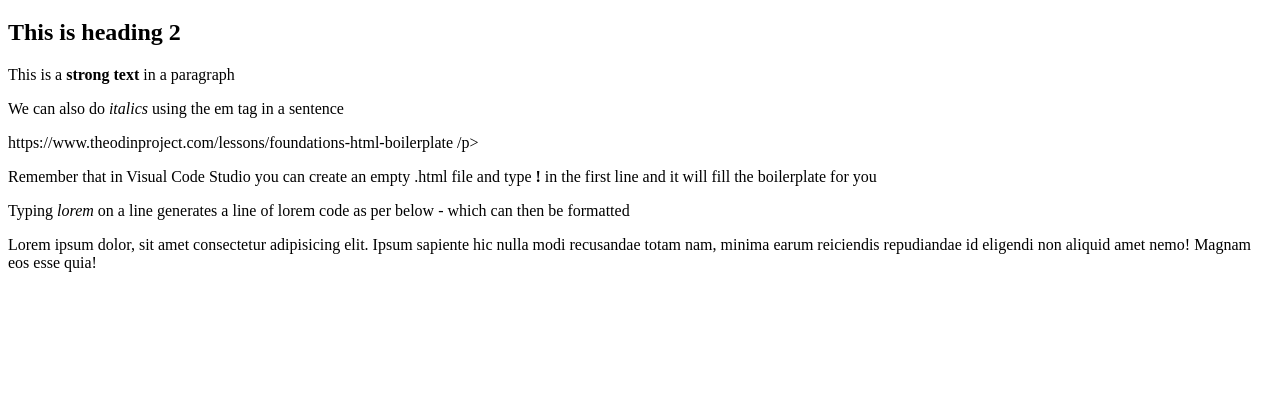
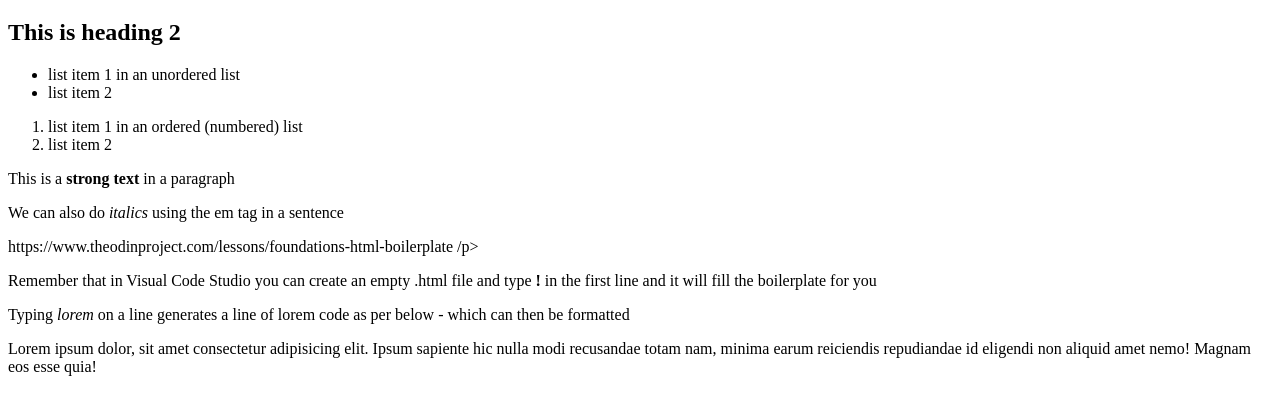
Before and after one commit to awebling/Odin, a plain HTML site: page html-boilerplate/index.html in a window 1280 px wide. Shown: the part 61-476 px from the top of the page. Drawn offline with Linux system fonts and the light colour scheme.

Commit message:
Updated the index file again with lists

```diff
--- a/html-boilerplate/index.html
+++ b/html-boilerplate/index.html
@@ -8,7 +8,14 @@
 <body>
   <h1>Hello World!</h1>
   <h2>This is heading 2</h2>
-
+  <ul>
+    <li>list item 1 in an unordered list</li>
+    <li> list item 2</li>
+  </ul>
+  <ol>
+    <li>list item 1 in an ordered (numbered) list</li>
+    <li> list item 2</li>
+  </ol>
   <p> This is a <strong> strong text</strong> in a paragraph</p>
   <p> We can also do <em> italics </em> using the em tag in a sentence </p>
   <p> https://www.theodinproject.com/lessons/foundations-html-boilerplate /p>
```
